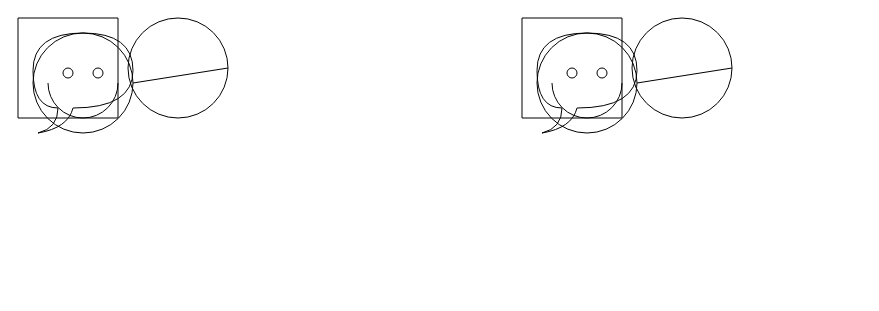
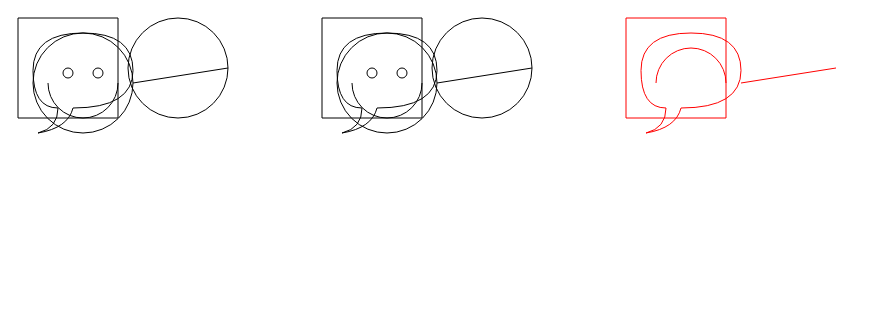
Before and after one commit to qq15725/modern-path2d, a website built with Vite: page docs/index.html in a window 1280 px wide. Shown: the whole page, without its empty margins (0-879 px from the left). Built offline with nearby package versions, Linux system fonts and the light colour scheme.

Commit message:
chore: svg example

```diff
--- a/docs/index.html
+++ b/docs/index.html
@@ -6,8 +6,15 @@
 </head>
 <body>
 
-<canvas id="canvas1" width="500" height="500"></canvas>
-<canvas id="canvas2" width="500" height="500"></canvas>
+<canvas id="canvas1" width="300" height="300"></canvas>
+<canvas id="canvas2" width="300" height="300"></canvas>
+<svg id="svg1" width="300" height="300" viewBox="0 0 300 300" xmlns="http://www.w3.org/2000/svg">
+  <path
+    fill="none"
+    stroke="red"
+    d=""
+  />
+</svg>
 
 <script type="module" src="./main.ts"></script>
 </body>
--- a/docs/main.ts
+++ b/docs/main.ts
@@ -1,5 +1,6 @@
 import { Path2D } from '../src'
 
+const svg1 = document.getElementById('svg1') as SVGElement
 const ctx1 = (document.getElementById('canvas1') as HTMLCanvasElement).getContext('2d')!
 const ctx2 = (document.getElementById('canvas2') as HTMLCanvasElement).getContext('2d')!
 
@@ -33,5 +34,6 @@ ctx2.stroke(path2)
 
 path1.strokeTo(ctx1)
 
-console.warn(path1.getPathData())
+;(svg1.querySelector('path') as SVGPathElement).setAttribute('d', path1.getPathData())
+
 console.warn(path1.getBoundingBox())
```
